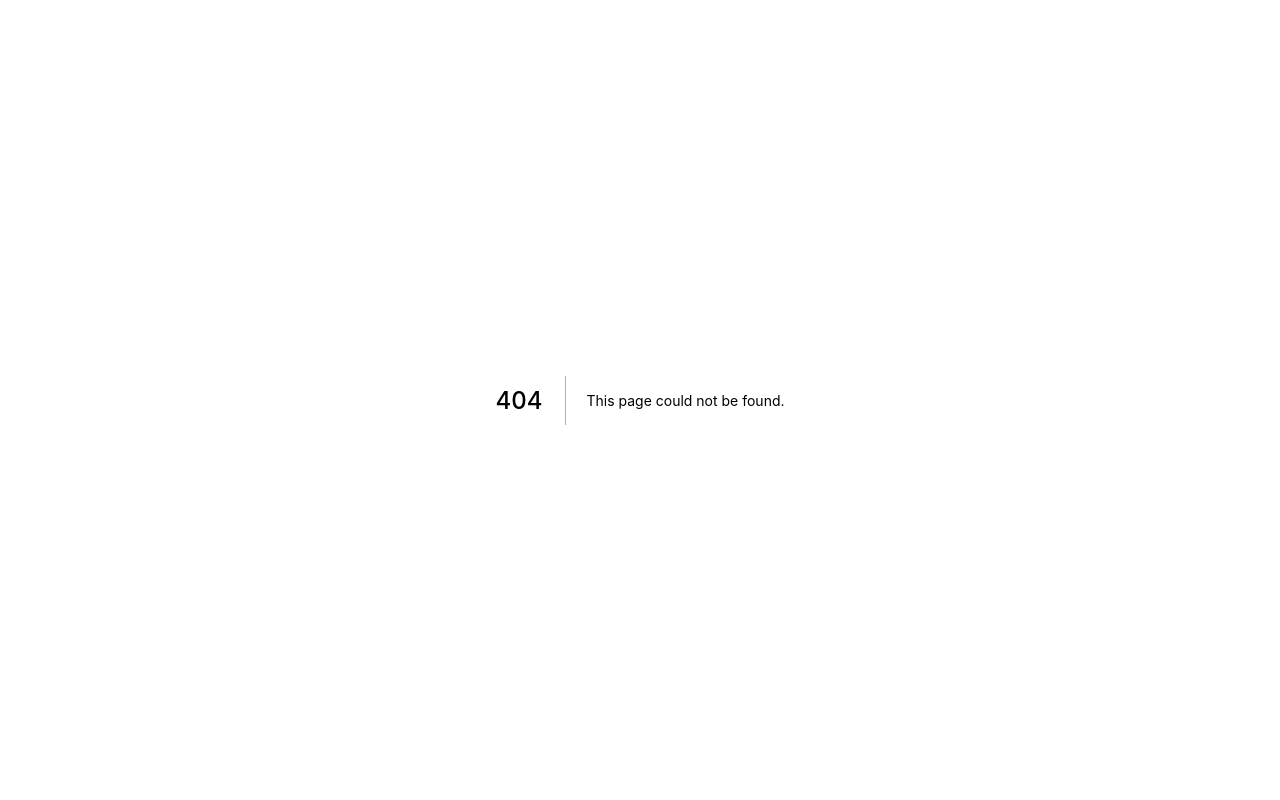
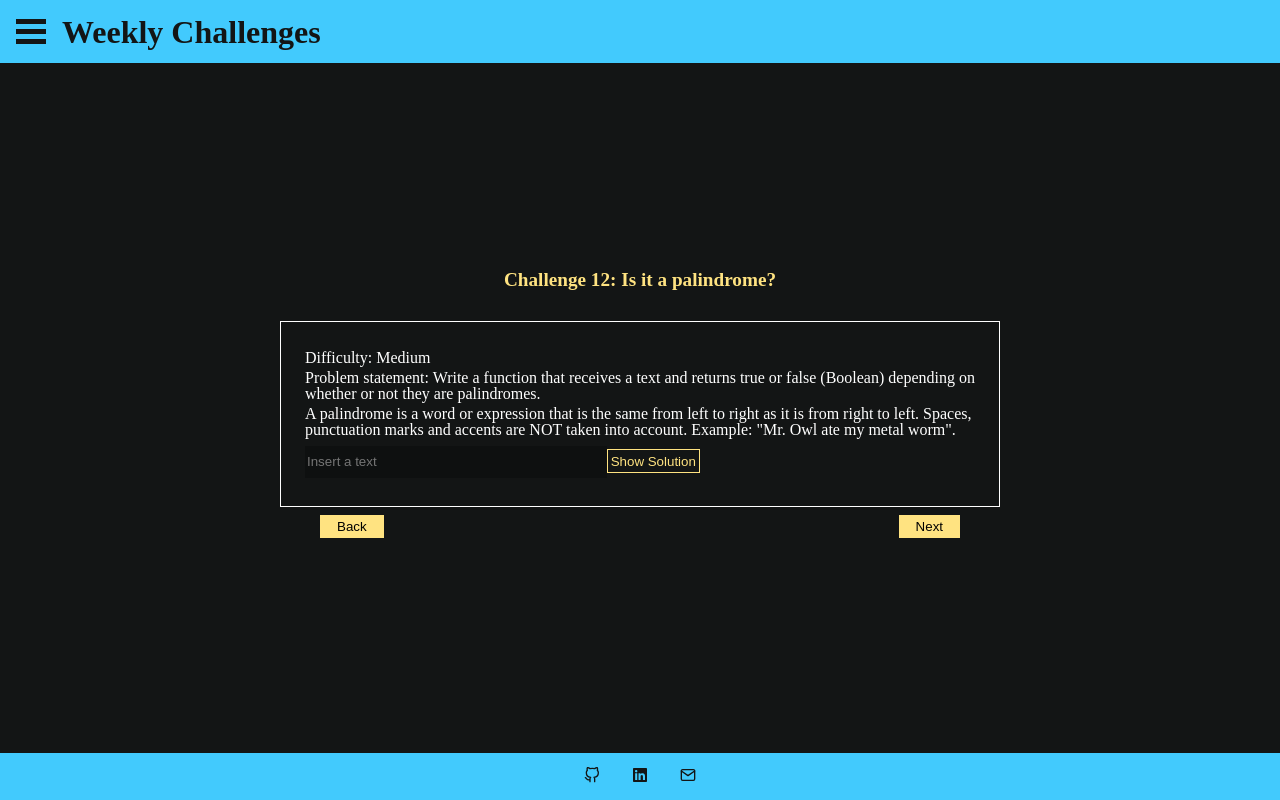
Before and after one commit to agusting19/Weekly-Challenges-v2, a Next.js app: page /Challenges/week12 in a window 1280 px wide. Before the commit this address had no page. Built offline with nearby package versions, Linux system fonts and the light colour scheme.

Commit message:
Week12 solved

```diff
--- a/pages/Challenges/week06.jsx
+++ b/pages/Challenges/week06.jsx
@@ -8,7 +8,7 @@ import {
 import styles from "../../styles/challenges.module.css";
 
 const Week06 = () => {
-  const [showModal, setShowModal] = useState();
+  const [showModal, setShowModal] = useState(false);
   const [input, setInput] = useState({
     string: "",
     reverse: "",
--- a/pages/Challenges/week10.jsx
+++ b/pages/Challenges/week10.jsx
@@ -8,7 +8,7 @@ import {
 import styles from "../../styles/challenges.module.css";
 
 const Week10 = () => {
-  const [showModal, setShowModal] = useState();
+  const [showModal, setShowModal] = useState(false);
   const [input, setInput] = useState({
     text: "",
   });
--- a/pages/Challenges/week11.jsx
+++ b/pages/Challenges/week11.jsx
@@ -8,7 +8,7 @@ import {
 import styles from "../../styles/challenges.module.css";
 
 const Week11 = () => {
-  const [showModal, setShowModal] = useState();
+  const [showModal, setShowModal] = useState(false);
   const [input, setInput] = useState({
     firstString: "",
     secondString: "",
--- /dev/null
+++ b/pages/Challenges/week12.jsx
@@ -0,0 +1,106 @@
+import { useState } from "react";
+import {
+  Layout,
+  ButtonSolution,
+  ButtonNextReturn,
+  Modal,
+} from "../../components";
+import styles from "../../styles/challenges.module.css";
+
+const Week12 = () => {
+  const [showModal, setShowModal] = useState(false);
+  const [message, setMessage] = useState("");
+  const [input, setInput] = useState({
+    text: "",
+  });
+
+  const onChange = (e) => {
+    setInput({ ...input, [e.target.name]: e.target.value });
+  };
+
+  const handleSubmit = () => {
+    if (input.text == "") return setMessage("No values entered");
+
+    const inputArray = input.text
+      .replace(/[,.'": ]/g, "")
+      .toLowerCase()
+      .split("");
+    const reverseArray = [];
+
+    for (let i = inputArray.length - 1; i >= 0; i--) {
+      reverseArray.push(inputArray[i]);
+    }
+
+    for (let i = 0; i < inputArray.length; i++) {
+      console.log(`izq ${inputArray[i]}, der ${reverseArray[i]}`);
+      if (inputArray[i] != reverseArray[i]) {
+        return setMessage("This string is not a palindrome");
+      }
+    }
+
+    return setMessage("This is a palindrome");
+  };
+
+  const changeModalState = () => {
+    setShowModal(!showModal);
+  };
+
+  return (
+    <Layout>
+      <div className={styles.container}>
+        <h2 className={styles.title}>Challenge 12: Is it a palindrome?</h2>
+        <div className={styles.statement}>
+          <p className={styles.statement__p}>Difficulty: Medium</p>
+          <p className={styles.statement__p}>
+            Problem statement: Write a function that receives a text and returns
+            true or false (Boolean) depending on whether or not they are
+            palindromes.
+          </p>
+          <p className={styles.statement__p}>
+            A palindrome is a word or expression that is the same from left to
+            right as it is from right to left. Spaces, punctuation marks and
+            accents are NOT taken into account. Example: &quot;Mr. Owl ate my
+            metal worm&quot;.
+          </p>
+          <form
+            className={styles.form}
+            onSubmit={(event) => {
+              event.preventDefault();
+              handleSubmit();
+              changeModalState();
+            }}
+          >
+            <input
+              type="text"
+              name="text"
+              placeholder="Insert a text"
+              onChange={onChange}
+              className={styles.statement__form__input}
+            />
+            <ButtonSolution />
+          </form>
+        </div>
+        <div className={styles.buttons}>
+          <ButtonNextReturn link={"/Challenges/week10"} text={"Back"} />
+          <ButtonNextReturn link={"/"} text={"Next"} />
+        </div>
+        <Modal isOpen={showModal} closeModal={changeModalState}>
+          <div className={styles.modal__message}>{message}</div>
+        </Modal>
+      </div>
+    </Layout>
+  );
+};
+
+export default Week12;
+
+// * Reto #12
+// * ¿ES UN PALÍNDROMO?
+// * Fecha publicación enunciado: 21/03/22
+// * Fecha publicación resolución: 28/03/22
+// * Dificultad: MEDIA
+// *
+// * Enunciado: Escribe una función que reciba un texto y retorne verdadero o falso (Boolean) según sean o no palíndromos.
+// * Un Palíndromo es una palabra o expresión que es igual si se lee de izquierda a derecha que de derecha a izquierda.
+// * NO se tienen en cuenta los espacios, signos de puntuación y tildes.
+// * Eiemplo: Ana lleva al oso la avellana.
```
